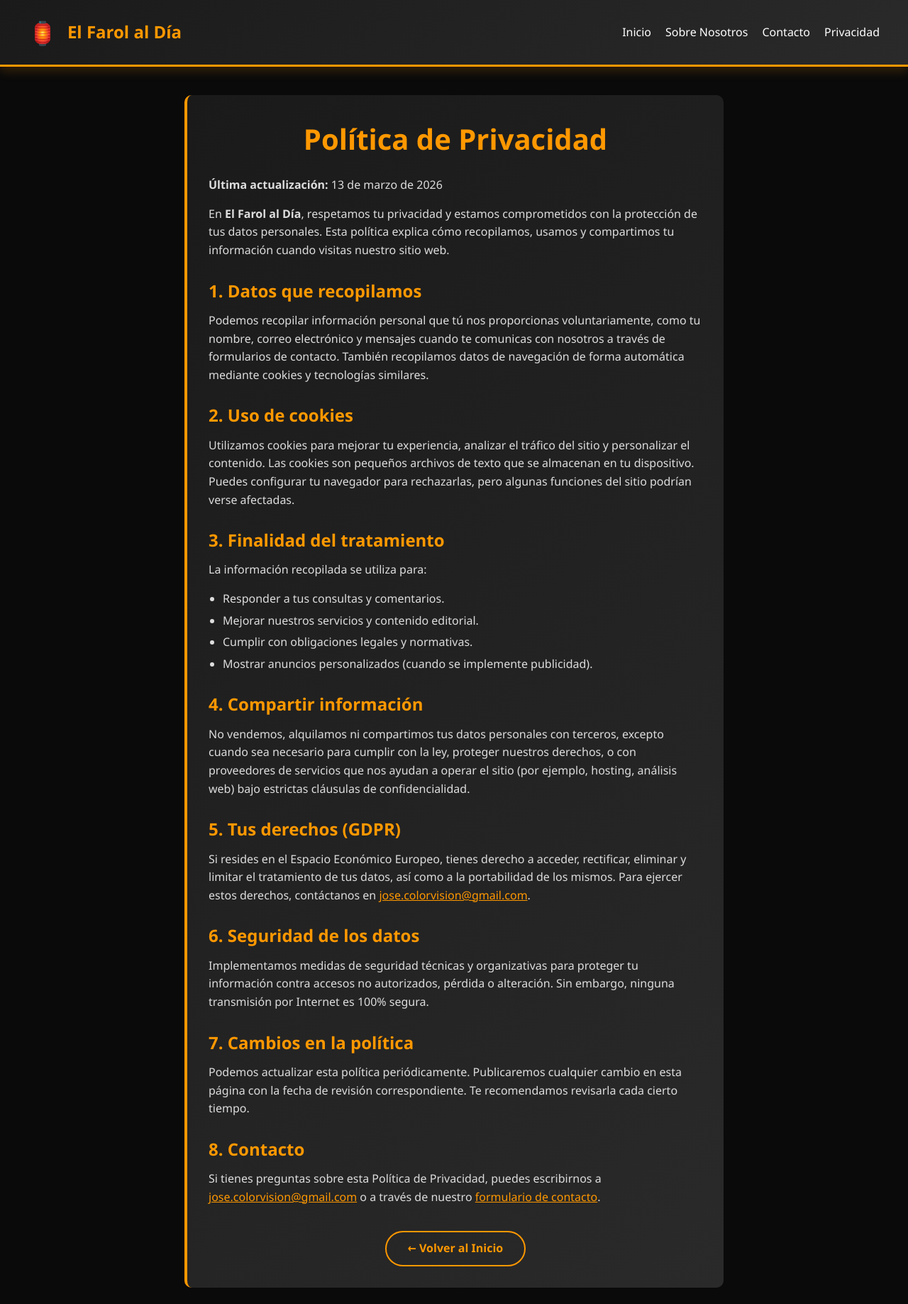
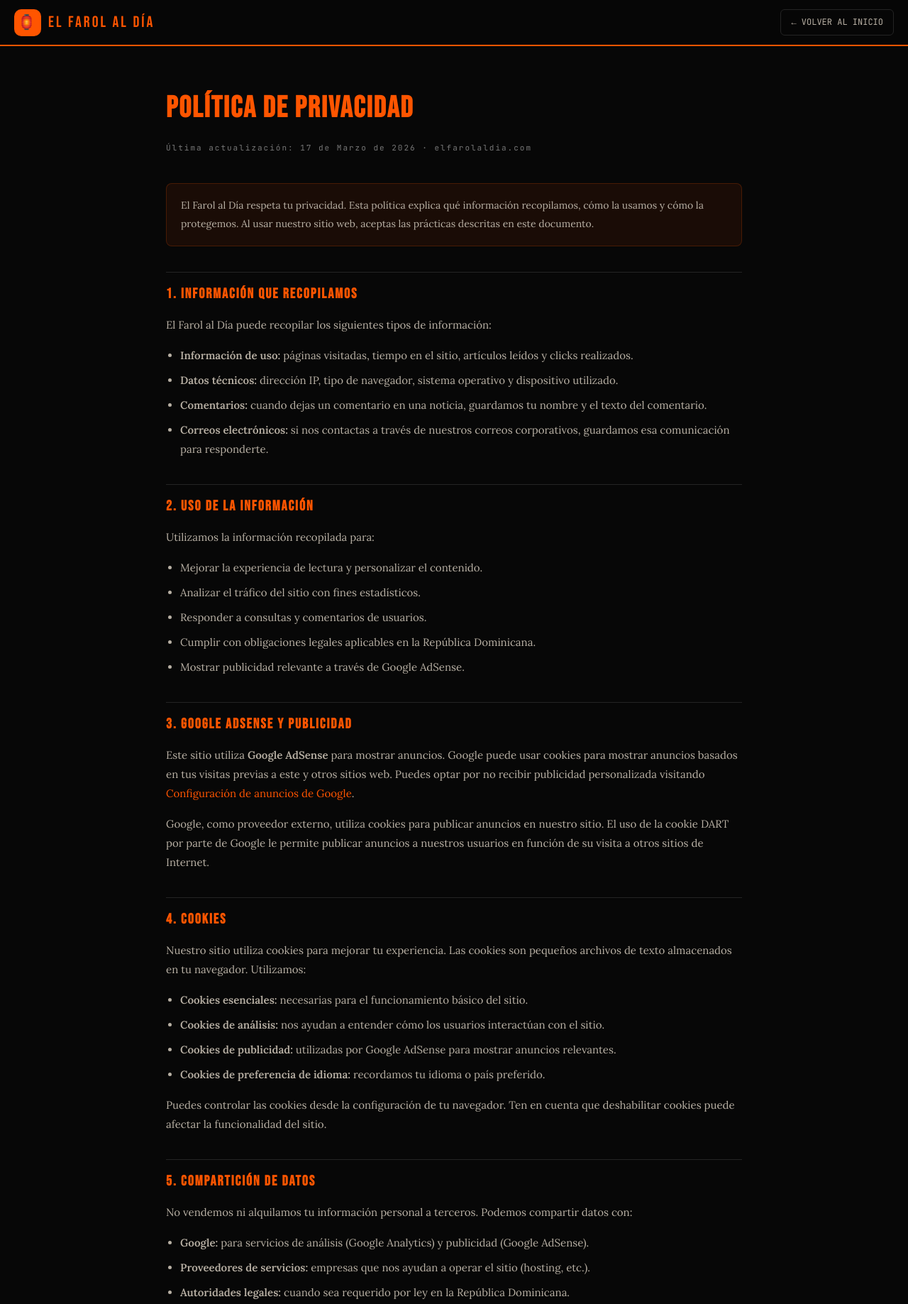
Before and after one commit to josecolor/farol-web., a website: page client/privacidad.html in a window 1280 px wide. Shown: the top 1837 px of the page at 71% size. Drawn offline with Linux system fonts and the light colour scheme.

Commit message:
Update privacidad.html

```diff
--- a/client/privacidad.html
+++ b/client/privacidad.html
@@ -1,223 +1,133 @@
 <!DOCTYPE html>
-<html lang="es">
+<html lang="es-DO">
 <head>
 <meta charset="UTF-8">
 <meta name="viewport" content="width=device-width, initial-scale=1.0">
 <title>Política de Privacidad | El Farol al Día</title>
+<meta name="description" content="Política de Privacidad de El Farol al Día, periódico digital dominicano. Conoce cómo protegemos tus datos personales.">
+<meta name="robots" content="index, follow">
+<link rel="canonical" href="https://elfarolaldia.com/privacidad">
+<link rel="preconnect" href="https://fonts.googleapis.com">
+<link href="https://fonts.googleapis.com/css2?family=Bebas+Neue&family=Lora:wght@400;600&family=JetBrains+Mono:wght@400;500&display=swap" rel="stylesheet">
 <style>
-        * {
-            margin: 0;
-            padding: 0;
-            box-sizing: border-box;
-        }
-        body {
-            font-family: 'Segoe UI', Tahoma, Geneva, Verdana, sans-serif;
-            background: #0a0a0a;
-            color: #e0e0e0;
-            line-height: 1.6;
-        }
-        /* HEADER */
-        header {
-            background: linear-gradient(135deg, #1a1a1a 0%, #2a2a2a 100%);
-            border-bottom: 3px solid #ff9800;
-            padding: 20px;
-            position: sticky;
-            top: 0;
-            z-index: 100;
-            box-shadow: 0 5px 15px rgba(255, 152, 0, 0.2);
-        }
-        .header-container {
-            max-width: 1200px;
-            margin: 0 auto;
-            display: flex;
-            justify-content: space-between;
-            align-items: center;
-        }
-        .logo {
-            display: flex;
-            align-items: center;
-            gap: 15px;
-            text-decoration: none;
-            color: #ff9800;
-            font-size: 24px;
-            font-weight: bold;
-        }
-        .logo span {
-            font-size: 32px;
-        }
-        nav {
-            display: flex;
-            gap: 20px;
-            align-items: center;
-        }
-        nav a {
-            color: #fff;
-            text-decoration: none;
-            transition: color 0.3s;
-            font-weight: 500;
-        }
-        nav a:hover {
-            color: #ff9800;
-        }
-        /* MAIN */
-        main {
-            max-width: 800px;
-            margin: 0 auto;
-            padding: 40px 20px;
-        }
-        .card {
-            background: linear-gradient(135deg, #1a1a1a 0%, #2a2a2a 100%);
-            border-radius: 10px;
-            border-left: 4px solid #ff9800;
-            padding: 30px;
-            margin-bottom: 30px;
-        }
-        h1 {
-            color: #ff9800;
-            font-size: 2.5rem;
-            margin-bottom: 20px;
-            text-align: center;
-        }
-        h2 {
-            color: #ff9800;
-            margin: 25px 0 10px;
-            font-size: 1.5rem;
-        }
-        p, ul {
-            margin-bottom: 15px;
-            color: #ddd;
-        }
-        ul {
-            padding-left: 20px;
-        }
-        li {
-            margin-bottom: 5px;
-        }
-        .btn-volver {
-            display: inline-block;
-            background: transparent;
-            border: 2px solid #ff9800;
-            color: #ff9800;
-            padding: 10px 30px;
-            border-radius: 40px;
-            text-decoration: none;
-            font-weight: bold;
-            transition: all 0.3s;
-            margin-top: 20px;
-        }
-        .btn-volver:hover {
-            background: #ff9800;
-            color: black;
-            transform: translateY(-2px);
-        }
-        /* FOOTER */
-        footer {
-            background: #1a1a1a;
-            border-top: 2px solid #ff9800;
-            padding: 30px 20px;
-            text-align: center;
-            color: #888;
-            margin-top: 60px;
-        }
-        .footer-content {
-            max-width: 1200px;
-            margin: 0 auto;
-        }
-        .footer-content a {
-            color: #ff9800;
-            text-decoration: none;
-            margin: 0 10px;
-            transition: color 0.3s;
-        }
-        .footer-content a:hover {
-            color: #ffb333;
-        }
-        @media (max-width: 768px) {
-            .header-container {
-                flex-direction: column;
-                gap: 15px;
-            }
-            nav {
-                flex-direction: column;
-                width: 100%;
-                text-align: center;
-            }
-            h1 {
-                font-size: 2rem;
-            }
-        }
+:root{--fuego:#FF5500;--negro:#070707;--tinta:#111;--papel:#181818;--borde:#242424;--crema:#EDE8DF;--crema2:#B8B0A4;--muted:#777}
+*,*::before,*::after{box-sizing:border-box;margin:0;padding:0}
+body{font-family:'Lora',Georgia,serif;background:var(--negro);color:var(--crema);line-height:1.8;min-height:100vh}
+header{background:rgba(7,7,7,.97);border-bottom:2px solid var(--fuego);padding:0 20px;height:65px;display:flex;align-items:center;justify-content:space-between;position:sticky;top:0;z-index:100}
+.logo{display:flex;align-items:center;gap:10px;text-decoration:none;color:var(--fuego);font-family:'Bebas Neue',sans-serif;font-size:22px;letter-spacing:3px}
+.logo-icon{width:38px;height:38px;background:var(--fuego);border-radius:10px;display:flex;align-items:center;justify-content:center;font-size:20px}
+.back-btn{font-family:'JetBrains Mono',monospace;font-size:12px;color:var(--crema2);text-decoration:none;border:1px solid var(--borde);padding:7px 14px;border-radius:6px;transition:all .2s}
+.back-btn:hover{border-color:var(--fuego);color:var(--fuego)}
+.container{max-width:860px;margin:0 auto;padding:50px 24px 80px}
+h1{font-family:'Bebas Neue',sans-serif;font-size:42px;letter-spacing:2px;color:var(--fuego);margin-bottom:8px}
+.fecha{font-family:'JetBrains Mono',monospace;font-size:11px;color:var(--muted);letter-spacing:2px;margin-bottom:40px;display:block}
+h2{font-family:'Bebas Neue',sans-serif;font-size:20px;letter-spacing:2px;color:var(--fuego);margin:36px 0 12px;padding-top:12px;border-top:1px solid var(--borde)}
+p{color:var(--crema2);margin-bottom:16px;font-size:15px}
+ul{color:var(--crema2);padding-left:20px;margin-bottom:16px;font-size:15px}
+ul li{margin-bottom:8px}
+a{color:var(--fuego);text-decoration:none}
+a:hover{text-decoration:underline}
+.highlight{background:rgba(255,85,0,.08);border:1px solid rgba(255,85,0,.2);border-radius:8px;padding:18px 20px;margin:20px 0}
+.highlight p{margin:0;font-size:14px}
+footer{background:var(--tinta);border-top:1px solid var(--borde);padding:30px 20px;text-align:center;font-family:'JetBrains Mono',monospace;font-size:11px;color:var(--muted)}
+footer a{color:var(--crema2);text-decoration:none;margin:0 10px}
+footer a:hover{color:var(--fuego)}
 </style>
 </head>
 <body>
 <header>
-        <div class="header-container">
-            <a href="/" class="logo">
-                <span>🏮</span>
-                El Farol al Día
-            </a>
-            <nav>
-                <a href="/">Inicio</a>
-                <a href="/nosotros">Sobre Nosotros</a>
-                <a href="/contacto">Contacto</a>
-                <a href="/privacidad">Privacidad</a>
-            </nav>
-        </div>
+  <a href="/" class="logo"><div class="logo-icon">🏮</div>EL FAROL AL DÍA</a>
+  <a href="/" class="back-btn">← VOLVER AL INICIO</a>
 </header>
 
-    <main>
-        <div class="card">
-            <h1>Política de Privacidad</h1>
+<div class="container">
+  <h1>POLÍTICA DE PRIVACIDAD</h1>
+  <span class="fecha">Última actualización: 17 de Marzo de 2026 · elfarolaldia.com</span>
 
-            <p><strong>Última actualización:</strong> 13 de marzo de 2026</p>
+  <div class="highlight">
+    <p>El Farol al Día respeta tu privacidad. Esta política explica qué información recopilamos, cómo la usamos y cómo la protegemos. Al usar nuestro sitio web, aceptas las prácticas descritas en este documento.</p>
+  </div>
 
-            <p>En <strong>El Farol al Día</strong>, respetamos tu privacidad y estamos comprometidos con la protección de tus datos personales. Esta política explica cómo recopilamos, usamos y compartimos tu información cuando visitas nuestro sitio web.</p>
-
-            <h2>1. Datos que recopilamos</h2>
-            <p>Podemos recopilar información personal que tú nos proporcionas voluntariamente, como tu nombre, correo electrónico y mensajes cuando te comunicas con nosotros a través de formularios de contacto. También recopilamos datos de navegación de forma automática mediante cookies y tecnologías similares.</p>
-
-            <h2>2. Uso de cookies</h2>
-            <p>Utilizamos cookies para mejorar tu experiencia, analizar el tráfico del sitio y personalizar el contenido. Las cookies son pequeños archivos de texto que se almacenan en tu dispositivo. Puedes configurar tu navegador para rechazarlas, pero algunas funciones del sitio podrían verse afectadas.</p>
-
-            <h2>3. Finalidad del tratamiento</h2>
-            <p>La información recopilada se utiliza para:</p>
+  <h2>1. INFORMACIÓN QUE RECOPILAMOS</h2>
+  <p>El Farol al Día puede recopilar los siguientes tipos de información:</p>
   <ul>
-                <li>Responder a tus consultas y comentarios.</li>
-                <li>Mejorar nuestros servicios y contenido editorial.</li>
-                <li>Cumplir con obligaciones legales y normativas.</li>
-                <li>Mostrar anuncios personalizados (cuando se implemente publicidad).</li>
+    <li><strong>Información de uso:</strong> páginas visitadas, tiempo en el sitio, artículos leídos y clicks realizados.</li>
+    <li><strong>Datos técnicos:</strong> dirección IP, tipo de navegador, sistema operativo y dispositivo utilizado.</li>
+    <li><strong>Comentarios:</strong> cuando dejas un comentario en una noticia, guardamos tu nombre y el texto del comentario.</li>
+    <li><strong>Correos electrónicos:</strong> si nos contactas a través de nuestros correos corporativos, guardamos esa comunicación para responderte.</li>
   </ul>
 
-            <h2>4. Compartir información</h2>
-            <p>No vendemos, alquilamos ni compartimos tus datos personales con terceros, excepto cuando sea necesario para cumplir con la ley, proteger nuestros derechos, o con proveedores de servicios que nos ayudan a operar el sitio (por ejemplo, hosting, análisis web) bajo estrictas cláusulas de confidencialidad.</p>
+  <h2>2. USO DE LA INFORMACIÓN</h2>
+  <p>Utilizamos la información recopilada para:</p>
+  <ul>
+    <li>Mejorar la experiencia de lectura y personalizar el contenido.</li>
+    <li>Analizar el tráfico del sitio con fines estadísticos.</li>
+    <li>Responder a consultas y comentarios de usuarios.</li>
+    <li>Cumplir con obligaciones legales aplicables en la República Dominicana.</li>
+    <li>Mostrar publicidad relevante a través de Google AdSense.</li>
+  </ul>
 
-            <h2>5. Tus derechos (GDPR)</h2>
-            <p>Si resides en el Espacio Económico Europeo, tienes derecho a acceder, rectificar, eliminar y limitar el tratamiento de tus datos, así como a la portabilidad de los mismos. Para ejercer estos derechos, contáctanos en <a href="mailto:jose.colorvision@gmail.com" style="color:#ff9800;">jose.colorvision@gmail.com</a>.</p>
+  <h2>3. GOOGLE ADSENSE Y PUBLICIDAD</h2>
+  <p>Este sitio utiliza <strong>Google AdSense</strong> para mostrar anuncios. Google puede usar cookies para mostrar anuncios basados en tus visitas previas a este y otros sitios web. Puedes optar por no recibir publicidad personalizada visitando <a href="https://www.google.com/settings/ads" target="_blank" rel="noopener">Configuración de anuncios de Google</a>.</p>
+  <p>Google, como proveedor externo, utiliza cookies para publicar anuncios en nuestro sitio. El uso de la cookie DART por parte de Google le permite publicar anuncios a nuestros usuarios en función de su visita a otros sitios de Internet.</p>
 
-            <h2>6. Seguridad de los datos</h2>
-            <p>Implementamos medidas de seguridad técnicas y organizativas para proteger tu información contra accesos no autorizados, pérdida o alteración. Sin embargo, ninguna transmisión por Internet es 100% segura.</p>
+  <h2>4. COOKIES</h2>
+  <p>Nuestro sitio utiliza cookies para mejorar tu experiencia. Las cookies son pequeños archivos de texto almacenados en tu navegador. Utilizamos:</p>
+  <ul>
+    <li><strong>Cookies esenciales:</strong> necesarias para el funcionamiento básico del sitio.</li>
+    <li><strong>Cookies de análisis:</strong> nos ayudan a entender cómo los usuarios interactúan con el sitio.</li>
+    <li><strong>Cookies de publicidad:</strong> utilizadas por Google AdSense para mostrar anuncios relevantes.</li>
+    <li><strong>Cookies de preferencia de idioma:</strong> recordamos tu idioma o país preferido.</li>
+  </ul>
+  <p>Puedes controlar las cookies desde la configuración de tu navegador. Ten en cuenta que deshabilitar cookies puede afectar la funcionalidad del sitio.</p>
 
-            <h2>7. Cambios en la política</h2>
-            <p>Podemos actualizar esta política periódicamente. Publicaremos cualquier cambio en esta página con la fecha de revisión correspondiente. Te recomendamos revisarla cada cierto tiempo.</p>
+  <h2>5. COMPARTICIÓN DE DATOS</h2>
+  <p>No vendemos ni alquilamos tu información personal a terceros. Podemos compartir datos con:</p>
+  <ul>
+    <li><strong>Google:</strong> para servicios de análisis (Google Analytics) y publicidad (Google AdSense).</li>
+    <li><strong>Proveedores de servicios:</strong> empresas que nos ayudan a operar el sitio (hosting, etc.).</li>
+    <li><strong>Autoridades legales:</strong> cuando sea requerido por ley en la República Dominicana.</li>
+  </ul>
 
-            <h2>8. Contacto</h2>
-            <p>Si tienes preguntas sobre esta Política de Privacidad, puedes escribirnos a <a href="mailto:jose.colorvision@gmail.com" style="color:#ff9800;">jose.colorvision@gmail.com</a> o a través de nuestro <a href="/contacto" style="color:#ff9800;">formulario de contacto</a>.</p>
+  <h2>6. SEGURIDAD DE DATOS</h2>
+  <p>Implementamos medidas de seguridad técnicas y organizativas para proteger tu información contra acceso no autorizado, alteración o divulgación. Sin embargo, ningún método de transmisión por Internet es 100% seguro.</p>
 
-            <div style="text-align: center;">
-                <a href="/" class="btn-volver">← Volver al Inicio</a>
+  <h2>7. TUS DERECHOS</h2>
+  <p>De acuerdo con la legislación dominicana aplicable, tienes derecho a:</p>
+  <ul>
+    <li>Acceder a los datos personales que tenemos sobre ti.</li>
+    <li>Solicitar la corrección de datos inexactos.</li>
+    <li>Solicitar la eliminación de tus datos personales.</li>
+    <li>Oponerte al procesamiento de tus datos para ciertos fines.</li>
+  </ul>
+  <p>Para ejercer estos derechos, contáctanos en <a href="mailto:legal@elfarolaldia.com">legal@elfarolaldia.com</a>.</p>
+
+  <h2>8. ENLACES A TERCEROS</h2>
+  <p>Nuestro sitio puede contener enlaces a sitios web de terceros. No somos responsables de las prácticas de privacidad de esos sitios. Te recomendamos revisar sus políticas de privacidad.</p>
+
+  <h2>9. MENORES DE EDAD</h2>
+  <p>El Farol al Día no recopila intencionalmente información personal de menores de 13 años. Si eres padre o tutor y crees que tu hijo nos ha proporcionado información personal, contáctanos para eliminarla.</p>
+
+  <h2>10. CAMBIOS A ESTA POLÍTICA</h2>
+  <p>Podemos actualizar esta política periódicamente. Te notificaremos de cambios significativos publicando la nueva política en esta página con la fecha de actualización.</p>
+
+  <h2>11. CONTACTO</h2>
+  <p>Si tienes preguntas sobre esta Política de Privacidad, contáctanos:</p>
+  <ul>
+    <li>📧 <a href="mailto:legal@elfarolaldia.com">legal@elfarolaldia.com</a></li>
+    <li>🌐 <a href="https://elfarolaldia.com">elfarolaldia.com</a></li>
+    <li>📍 Santo Domingo Este, República Dominicana</li>
+  </ul>
 </div>
-        </div>
-    </main>
 
 <footer>
-        <div class="footer-content">
-            <p>🏮 El Farol al Día - Periódico Digital Dominicano</p>
-            <p style="margin-top: 10px;">
-                <a href="/">Inicio</a> |
-                <a href="/nosotros">Nosotros</a> |
-                <a href="/contacto">Contacto</a> |
-                <a href="/privacidad">Privacidad</a>
-            </p>
-            <p style="margin-top: 15px;">&copy; 2026 El Farol al Día. Todos los derechos reservados.</p>
+  <div>© 2026 El Farol al Día · República Dominicana</div>
+  <div style="margin-top:10px">
+    <a href="/">INICIO</a>
+    <a href="/privacidad">PRIVACIDAD</a>
+    <a href="/terminos">TÉRMINOS</a>
+    <a href="/cookies">COOKIES</a>
+    <a href="/contacto">CONTACTO</a>
   </div>
 </footer>
 </body>
```
Lines whose indentation alone changed are shown as unchanged.
